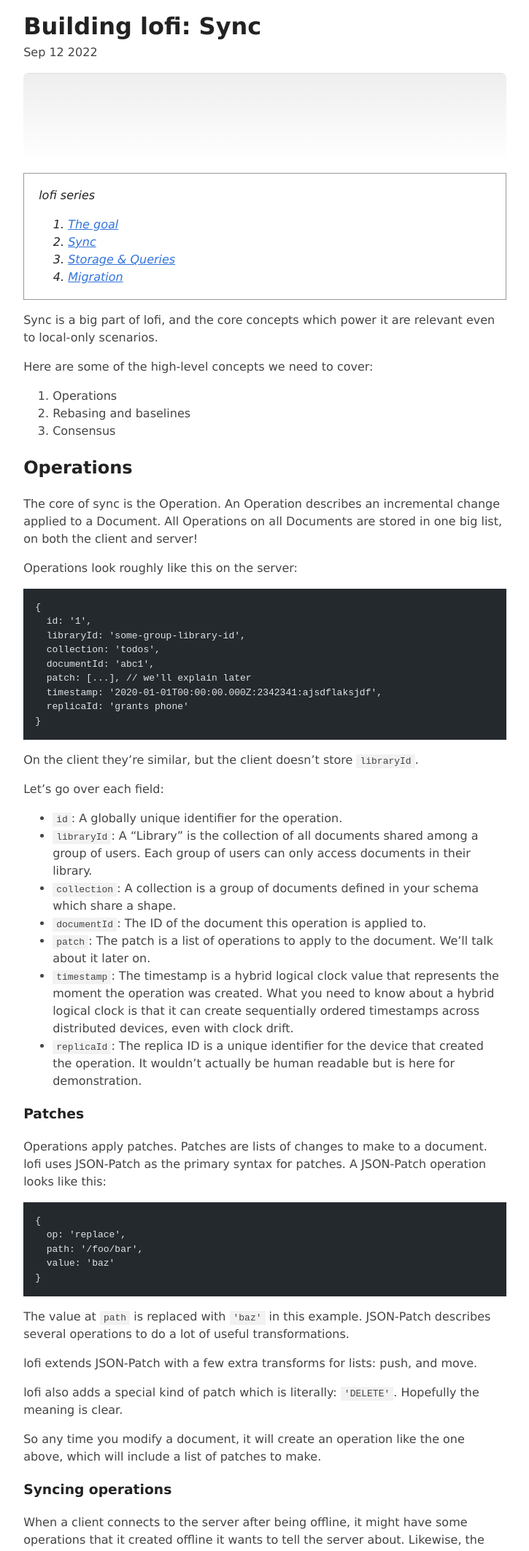
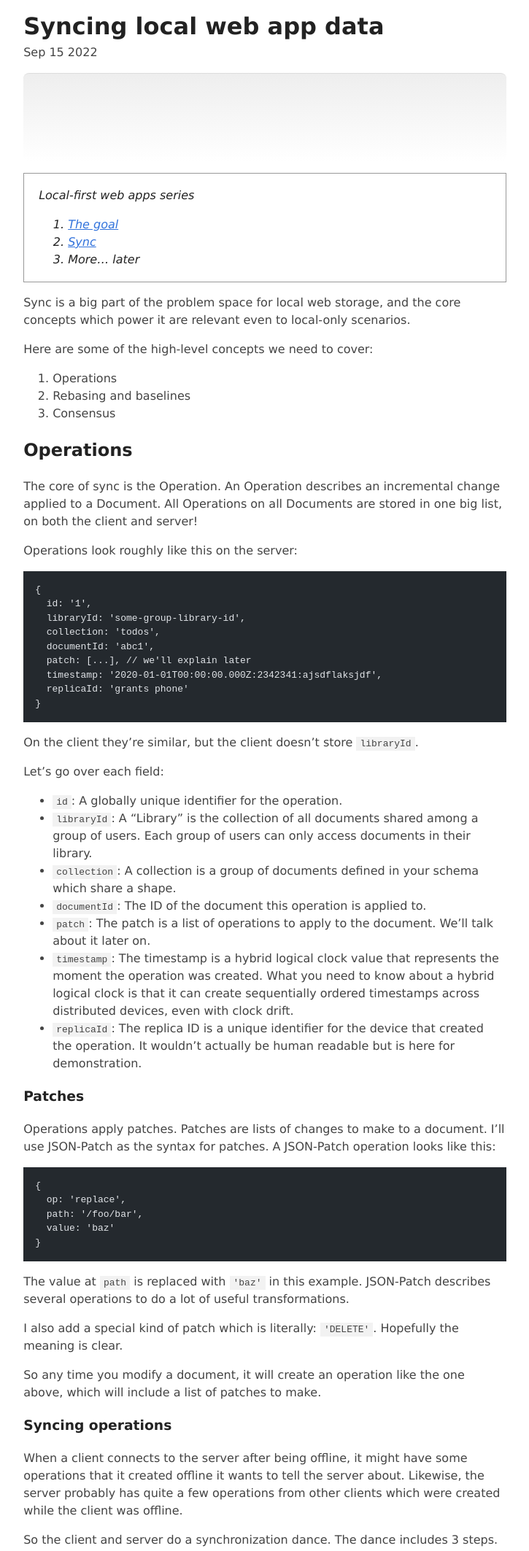
Before and after one commit to a-type/website, an Astro site: page /blog/lofi-sync in a window 1280 px wide. Shown: the part 379-2505 px from the top of the page at 73% size, without its empty margins (277-1002 px from the left). Built offline with nearby package versions, Linux system fonts and the light colour scheme; Astro itself is replaced by a stand-in of ours; code samples lack their colours.

Commit message:
update sync post

````diff
--- a/src/pages/blog/lofi-sync.md
+++ b/src/pages/blog/lofi-sync.md
@@ -1,18 +1,17 @@
 ---
 layout: "../../layouts/BlogPost.astro"
-title: "Building lofi: Sync"
-description: "Part 2 on the internals of lofi, my local-first data framework."
-pubDate: "Sep 12 2022"
+title: "Syncing local web app data"
+description: "Part 1 on building a local-first data framework."
+pubDate: "Sep 15 2022"
 heroImage: "/resource-database-I12XKpvVz9g-unsplash.jpg"
 ---
 
-> lofi series
+> Local-first web apps series
 > 1. [The goal](/blog/lofi-intro)
 > 2. [Sync](/blog/lofi-sync)
-> 3. [Storage & Queries](/blog/lofi-storage)
-> 4. [Migration](/blog/lofi-migration)
+> 3. More... later
 
-Sync is a big part of lofi, and the core concepts which power it are relevant even to local-only scenarios.
+Sync is a big part of the problem space for local web storage, and the core concepts which power it are relevant even to local-only scenarios.
 
 Here are some of the high-level concepts we need to cover:
 
@@ -52,7 +51,7 @@ Let's go over each field:
 
 ### Patches
 
-Operations apply patches. Patches are lists of changes to make to a document. lofi uses JSON-Patch as the primary syntax for patches. A JSON-Patch operation looks like this:
+Operations apply patches. Patches are lists of changes to make to a document. I'll use JSON-Patch as the syntax for patches. A JSON-Patch operation looks like this:
 
 ```
 {
@@ -64,9 +63,7 @@ Operations apply patches. Patches are lists of changes to make to a document. lo
 
 The value at `path` is replaced with `'baz'` in this example. JSON-Patch describes several operations to do a lot of useful transformations.
 
-lofi extends JSON-Patch with a few extra transforms for lists: push, and move.
-
-lofi also adds a special kind of patch which is literally: `'DELETE'`. Hopefully the meaning is clear.
+I also add a special kind of patch which is literally: `'DELETE'`. Hopefully the meaning is clear.
 
 So any time you modify a document, it will create an operation like the one above, which will include a list of patches to make.
 
@@ -74,7 +71,7 @@ So any time you modify a document, it will create an operation like the one abov
 
 When a client connects to the server after being offline, it might have some operations that it created offline it wants to tell the server about. Likewise, the server probably has quite a few operations from other clients which were created while the client was offline.
 
-So the client and server do a synchronization dance. The dance includes 3 steps. The shape of each message in this exchange can be found in detail in `@lofi/common/src/protocol.ts`.
+So the client and server do a synchronization dance. The dance includes 3 steps.
 
 #### Sync 1: The client introduces itself
 
@@ -83,7 +80,7 @@ The client sends a message which includes its `replicaId`. The replica ID tells
 > Side note: can't I just send someone else's replica ID?
 >
 > That would be nefarious, but no - since we have a trusted server, we actually link replica IDs to particular logged-in users when they're
-> seen. If you tried to hijack someone's replica ID, the app server should refuse to forward your message to lofi's server code.
+> seen. If you tried to hijack someone's replica ID, the app server should refuse to forward your message to the sync server code.
 
 #### Sync 2: The server responds with changes to apply
 
@@ -119,7 +116,7 @@ A Baseline is a snapshot of a document at a particular point in time. A newly cr
 
 To compute a document view, you basically start with the baseline and iterate over every operation in your history which related to that document, in timestamp order. Apply each operation to the baseline, and your final copy of that data is the current state of the document (according to your replica).
 
-Where baselines come in handy is rebasing. As stated in lofi's [goals](/blog/lofi-intro), we don't really care about preserving history past a certain point.
+Where baselines come in handy is rebasing. As stated in my [goals](/blog/lofi-intro), I don't really care about preserving history past a certain point.
 
 Let's say we only want to support 100 undo events on each device. That means, logically, that if I made 101 local operations, I can _no longer undo my first one_. If I can't undo it, no one can - which means this change is set in stone. There's no reason we should continue storing it in history, so we want to apply it to our Baseline and drop it.
 
````
